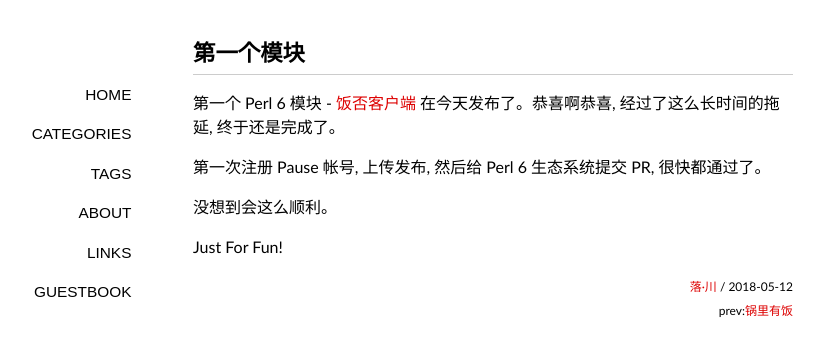
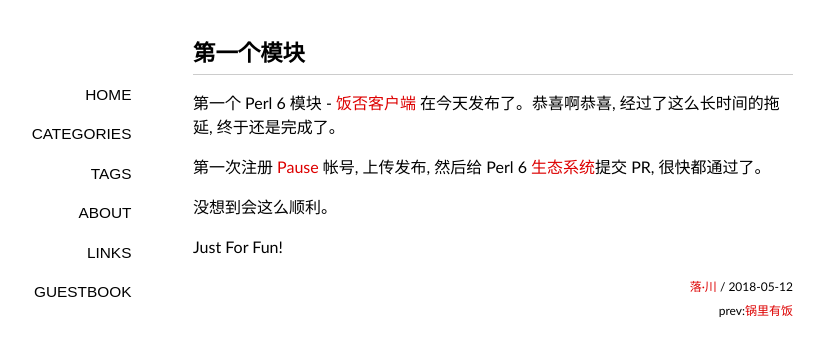
Before and after one commit to ohmyfish/ohmyfish.github.io, a Jekyll site: the page built from _posts/2018-05-12-第一个模块.md, in a window 1280 px wide. Shown: the top 356 px of the page, without its empty margins (147-971 px from the left). Built offline with Jekyll 4.4.1, drawn with Linux system fonts in a browser that asks for light colours; some web fonts are replaced; comment, search, counter and statistics services are not loaded; part of the change alters nothing that is shown.

Commit message:
add link

```diff
--- a/_posts/2018-05-12-第一个模块.md
+++ b/_posts/2018-05-12-第一个模块.md
@@ -7,7 +7,7 @@ tags: [旧时光]
 
 第一个 Perl 6 模块 - [饭否客户端](https://github.com/ohmycloud/fanfou-p6) 在今天发布了。恭喜啊恭喜, 经过了这么长时间的拖延, 终于还是完成了。
 
-第一次注册 Pause 帐号, 上传发布, 然后给 Perl 6 生态系统提交 PR, 很快都通过了。
+第一次注册 [Pause](https://pause.perl.org/) 帐号, 上传发布, 然后给 Perl 6 [生态系统](https://github.com/perl6/ecosystem)提交 PR, 很快都通过了。
 
 没想到会这么顺利。
 
```
